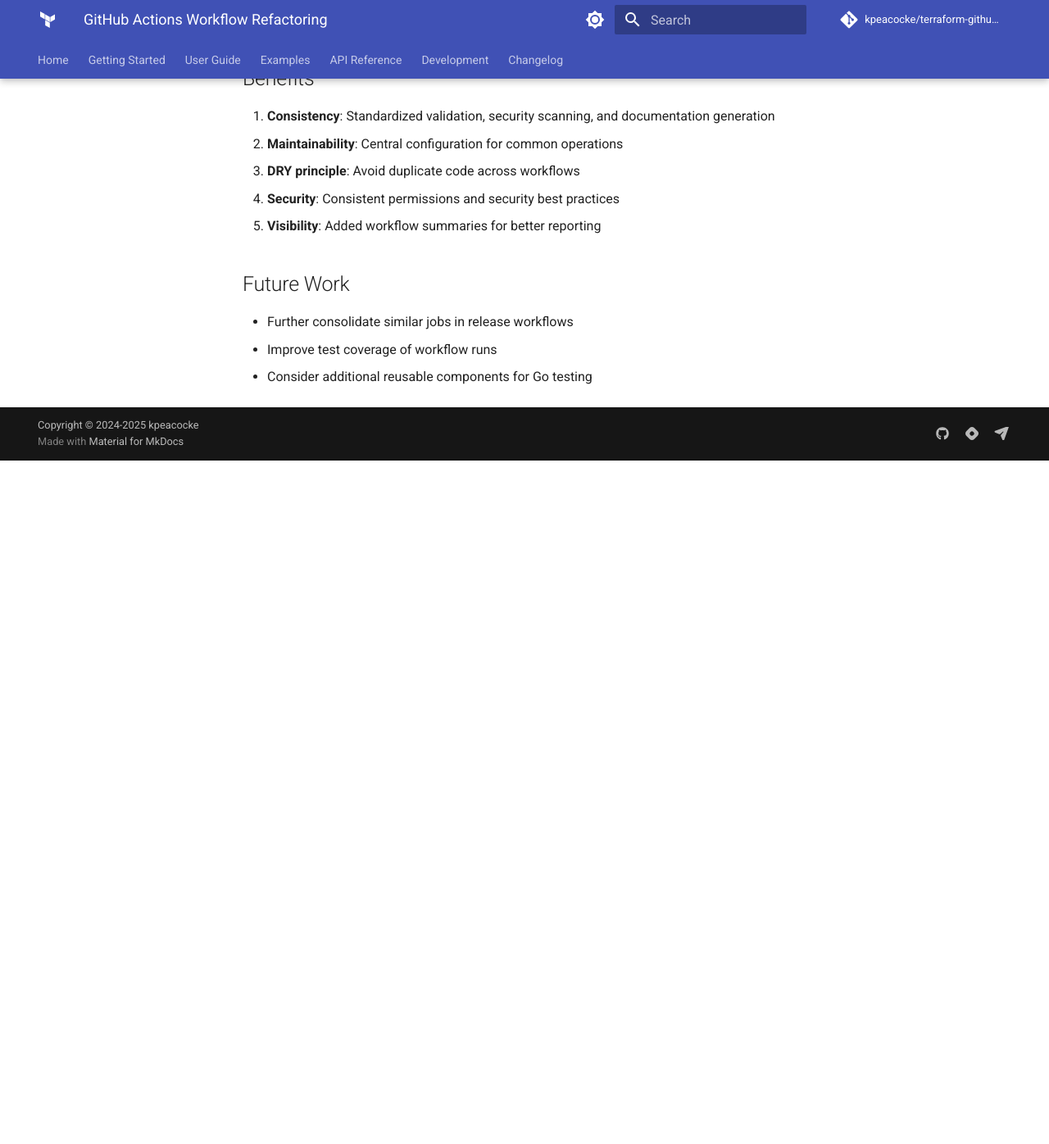
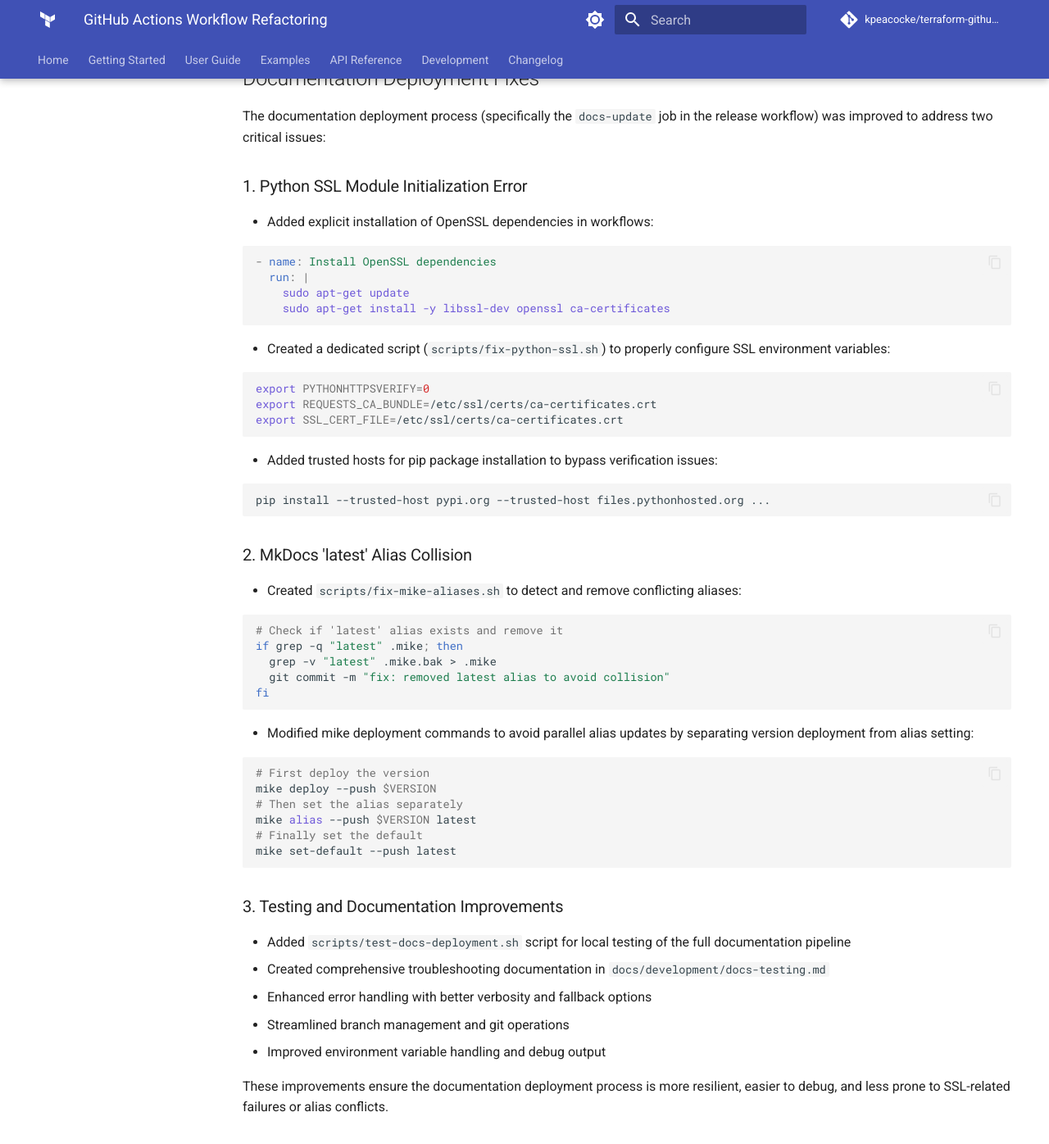
Before and after one commit to kpeacocke/terraform-github-repo, an MkDocs documentation site: the page built from docs/development/workflow-refactoring.md, in a window 1280 px wide and 1400 px high, scrolled down 2063 px. Shown: the top 1396 px of the window at 82% size. Built offline with MkDocs 1.6.1 and Material for MkDocs 9.7.7, drawn with Linux system fonts in a browser that asks for light colours; comment, search, counter and statistics services are not loaded; the version menu is left out; before the commit the page ends 2625 px from its top, so only the background shows below that.

Commit message:
docs: add documentation for docs-update job fixes

````diff
--- a/docs/development/workflow-refactoring.md
+++ b/docs/development/workflow-refactoring.md
@@ -66,6 +66,68 @@ The following workflows have been refactored to use the reusable components:
 - Used the reusable Terraform docs workflow for PR-based documentation updates
 - Maintained specialized GitHub Pages deployment logic
 
+## Documentation Deployment Fixes
+
+The documentation deployment process (specifically the `docs-update` job in the release workflow) was improved to address two critical issues:
+
+### 1. Python SSL Module Initialization Error
+
+- Added explicit installation of OpenSSL dependencies in workflows:
+
+  ```yaml
+  - name: Install OpenSSL dependencies
+    run: |
+      sudo apt-get update
+      sudo apt-get install -y libssl-dev openssl ca-certificates
+  ```
+
+- Created a dedicated script (`scripts/fix-python-ssl.sh`) to properly configure SSL environment variables:
+
+  ```bash
+  export PYTHONHTTPSVERIFY=0
+  export REQUESTS_CA_BUNDLE=/etc/ssl/certs/ca-certificates.crt
+  export SSL_CERT_FILE=/etc/ssl/certs/ca-certificates.crt
+  ```
+
+- Added trusted hosts for pip package installation to bypass verification issues:
+
+  ```bash
+  pip install --trusted-host pypi.org --trusted-host files.pythonhosted.org ...
+  ```
+
+### 2. MkDocs 'latest' Alias Collision
+
+- Created `scripts/fix-mike-aliases.sh` to detect and remove conflicting aliases:
+
+  ```bash
+  # Check if 'latest' alias exists and remove it
+  if grep -q "latest" .mike; then
+    grep -v "latest" .mike.bak > .mike
+    git commit -m "fix: removed latest alias to avoid collision"
+  fi
+  ```
+
+- Modified mike deployment commands to avoid parallel alias updates by separating version deployment from alias setting:
+
+  ```bash
+  # First deploy the version
+  mike deploy --push $VERSION
+  # Then set the alias separately
+  mike alias --push $VERSION latest
+  # Finally set the default
+  mike set-default --push latest
+  ```
+
+### 3. Testing and Documentation Improvements
+
+- Added `scripts/test-docs-deployment.sh` script for local testing of the full documentation pipeline
+- Created comprehensive troubleshooting documentation in `docs/development/docs-testing.md`
+- Enhanced error handling with better verbosity and fallback options
+- Streamlined branch management and git operations
+- Improved environment variable handling and debug output
+
+These improvements ensure the documentation deployment process is more resilient, easier to debug, and less prone to SSL-related failures or alias conflicts.
+
 ## Benefits
 
 1. **Consistency**: Standardized validation, security scanning, and documentation generation
````
